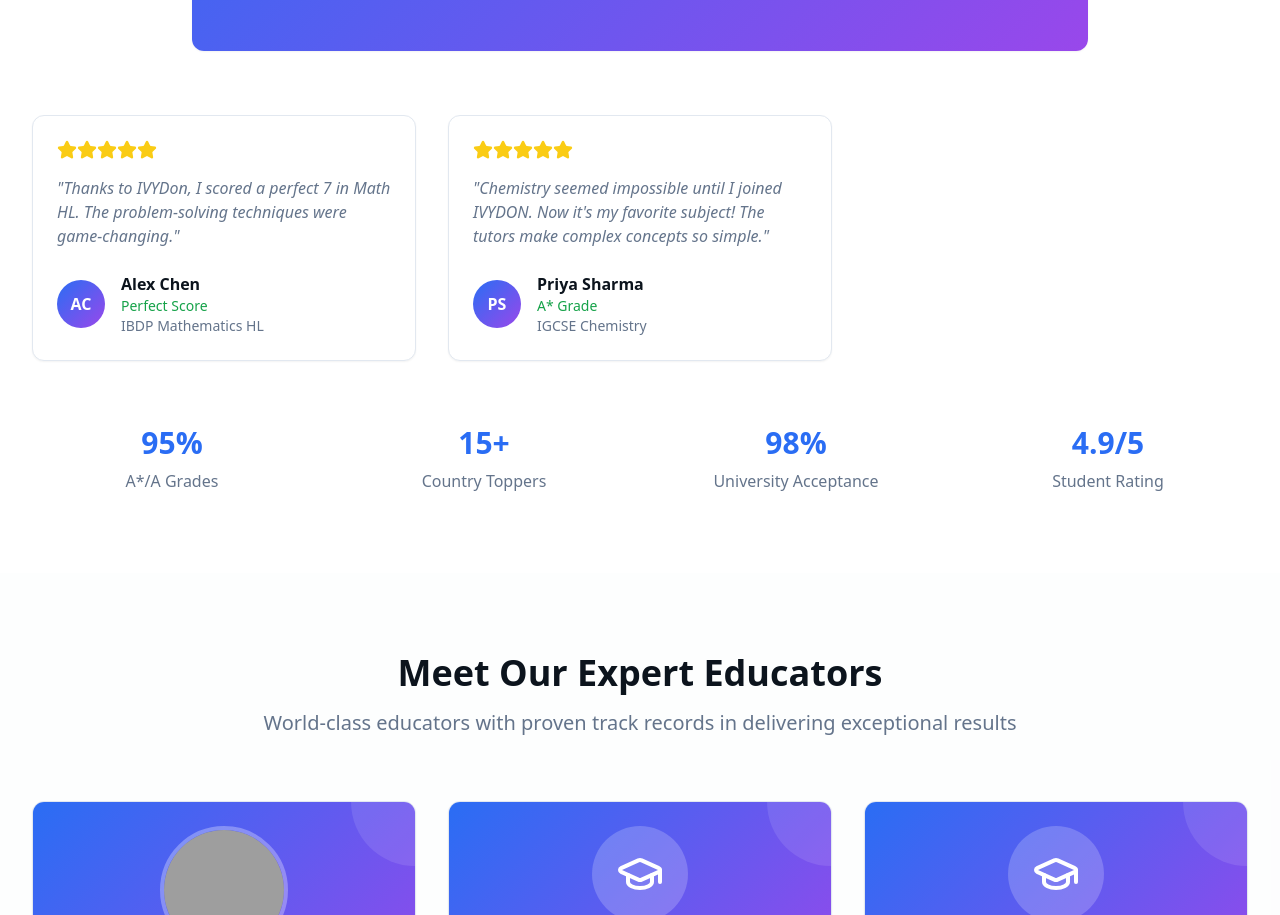
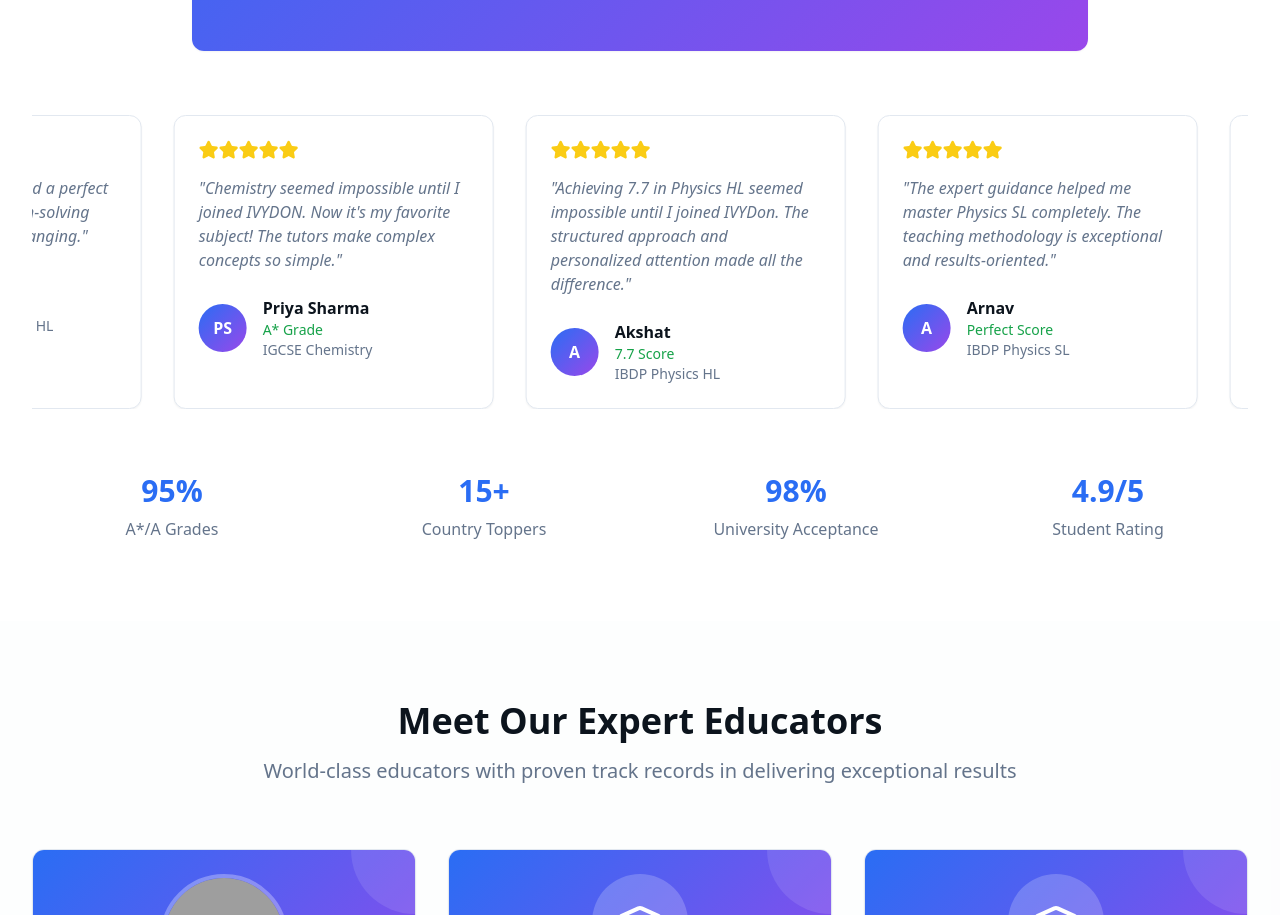
Before and after one commit to decoder529/ivy-website-feedback-hub, a React (Vite) app: page / in a window 1280 px wide. Shown: the part 3559-4474 px from the top of the page. Built offline with nearby package versions, Linux system fonts and the light colour scheme; grey boxes are pictures that could not be loaded.

Commit message:
Add student testimonials
Added two new student testimonials with 5-star ratings, including placeholders for student photos. Implemented a moving/carousel effect for the testimonials.

```diff
--- a/src/components/Testimonials.tsx
+++ b/src/components/Testimonials.tsx
@@ -31,6 +31,26 @@ const Testimonials = () => {
       school: 'British School Delhi',
       period: 'June 2023',
       quote: 'Chemistry seemed impossible until I joined IVYDON. Now it\'s my favorite subject! The tutors make complex concepts so simple.',
+      rating: 5,
+      image: '/api/placeholder/80/80'
+    },
+    {
+      name: 'Akshat',
+      achievement: '7.7 Score',
+      subject: 'IBDP Physics HL',
+      school: 'International School',
+      period: 'May 2024',
+      quote: 'Achieving 7.7 in Physics HL seemed impossible until I joined IVYDon. The structured approach and personalized attention made all the difference.',
+      rating: 5,
+      image: '/api/placeholder/80/80'
+    },
+    {
+      name: 'Arnav',
+      achievement: 'Perfect Score',
+      subject: 'IBDP Physics SL',
+      school: 'International School',
+      period: 'May 2024',
+      quote: 'The expert guidance helped me master Physics SL completely. The teaching methodology is exceptional and results-oriented.',
       rating: 5,
       image: '/api/placeholder/80/80'
     }
@@ -76,10 +96,12 @@ const Testimonials = () => {
           </Card>
         </div>
 
-        {/* Other Testimonials */}
-        <div className="grid md:grid-cols-2 lg:grid-cols-3 gap-8">
+        {/* Moving Testimonials */}
+        <div className="relative overflow-hidden">
+          <div className="flex animate-[slide_20s_linear_infinite] space-x-8">
+            {/* First set */}
             {testimonials.slice(1).map((testimonial, index) => (
-            <Card key={index} className="hover:shadow-card transition-all duration-300 hover:scale-105">
+              <Card key={`first-${index}`} className="flex-shrink-0 w-80 hover:shadow-card transition-all duration-300 hover:scale-105">
                 <CardContent className="p-6">
                   <div className="flex items-center mb-4">
                     {[...Array(testimonial.rating)].map((_, i) => (
@@ -104,6 +126,34 @@ const Testimonials = () => {
                 </CardContent>
               </Card>
             ))}
+            {/* Duplicate set for seamless loop */}
+            {testimonials.slice(1).map((testimonial, index) => (
+              <Card key={`second-${index}`} className="flex-shrink-0 w-80 hover:shadow-card transition-all duration-300 hover:scale-105">
+                <CardContent className="p-6">
+                  <div className="flex items-center mb-4">
+                    {[...Array(testimonial.rating)].map((_, i) => (
+                      <Star key={i} className="w-5 h-5 text-yellow-400 fill-current" />
+                    ))}
+                  </div>
+
+                  <blockquote className="text-muted-foreground italic mb-6">
+                    "{testimonial.quote}"
+                  </blockquote>
+
+                  <div className="flex items-center space-x-4">
+                    <div className="w-12 h-12 bg-gradient-primary rounded-full flex items-center justify-center text-white font-bold">
+                      {testimonial.name.split(' ').map(n => n[0]).join('')}
+                    </div>
+                    <div>
+                      <div className="font-semibold text-foreground">{testimonial.name}</div>
+                      <div className="text-sm text-success font-medium">{testimonial.achievement}</div>
+                      <div className="text-sm text-muted-foreground">{testimonial.subject}</div>
+                    </div>
+                  </div>
+                </CardContent>
+              </Card>
+            ))}
+          </div>
         </div>
 
         {/* Achievement Stats */}
--- a/src/index.css
+++ b/src/index.css
@@ -64,6 +64,16 @@
     --transition-smooth: all 0.3s cubic-bezier(0.4, 0, 0.2, 1);
   }
 
+  /* Slide animation for testimonials */
+  @keyframes slide {
+    0% {
+      transform: translateX(0);
+    }
+    100% {
+      transform: translateX(-50%);
+    }
+  }
+
   .dark {
     --background: 210 40% 4%;
     --foreground: 0 0% 98%;
```
Lines whose indentation alone changed are shown as unchanged.
